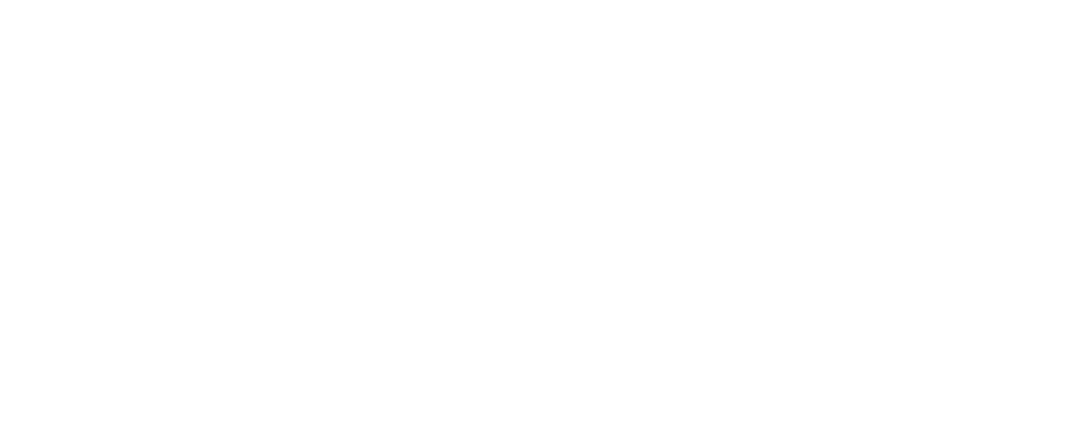
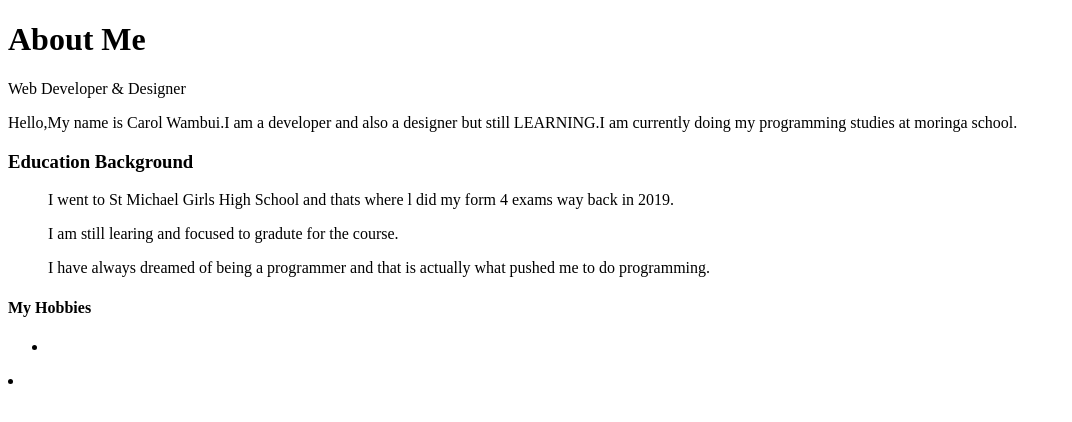
Before and after one commit to carol-wambui/MY-PORTFOLIO, a plain HTML site: page aboutme.html in a window 1280 px wide. Shown: the whole page, without its empty margins (0-1072 px from the left). Drawn offline with Linux system fonts and the light colour scheme.

Commit message:
modified links

```diff
--- a/aboutme.html
+++ b/aboutme.html
@@ -0,0 +1,33 @@
+<!DOCTYPE html>
+<html lang="en">
+<head>
+    <meta charset="UTF-8">
+    <meta name="viewport" content="width=device-width, initial-scale=1.0">
+    <title>ABOUT ME</title>
+</head>
+<body>
+<h1>About Me</h1>
+<p>Web Developer & Designer</p>
+<p>Hello,My name is Carol Wambui.I am a developer and also
+     a designer but still LEARNING.I am currently doing my programming studies at moringa school.</p>
+     <h3>Education Background</h3>
+     <p>
+         <ol>
+     <p>I went to St Michael Girls High School and thats where l did my form 4 exams way back in 2019.</p>
+     <p>I am still learing and focused to gradute for the course.</p>
+     <p>I have always dreamed of being a programmer and that is actually what pushed me to do programming.</p>
+     </ol>
+     </p>
+     <h4>My Hobbies</h4>
+     <p>
+         <nav>
+             <ul>
+               <li></li>
+             </ul>
+
+         </nav>
+         <li></li>
+     </p>
+
+</body>
+</html>
--- a/css/aboutme.css
+++ b/css/aboutme.css
@@ -0,0 +1,25 @@
+
+}
+ul {
+    list-style-type: none;
+    margin: 0;
+    padding: 0;
+    overflow: hidden;
+    background-color: #333;
+}
+
+li {
+    float: left;
+}
+
+li a {
+    display: block;
+    color: white;
+    text-align: left;
+    padding: 14px 16px;
+    text-decoration: none;
+}
+
+li a:hover {
+    background-color: #111;
+}
--- a/css/projects.css
+++ b/css/projects.css
@@ -0,0 +1,25 @@
+
+}
+ul {
+    list-style-type: none;
+    margin: 0;
+    padding: 0;
+    overflow: hidden;
+    background-color: #333;
+}
+
+li {
+    float: left;
+}
+
+li a {
+    display: block;
+    color: white;
+    text-align: left;
+    padding: 14px 16px;
+    text-decoration: none;
+}
+
+li a:hover {
+    background-color: #111;
+}
--- a/css/styles.css
+++ b/css/styles.css
@@ -8,6 +8,38 @@ h1{
     justify-content: space-around;
 
 
+}
+ul {
+    list-style-type: none;
+    margin: 0;
+    padding: 0;
+    overflow: hidden;
+    /* background-color: #333; */
+}
+
+li {
+    float: left;
+}
+
+li a {
+    display: block;
+    color: white;
+    text-align: left;
+    padding: 14px 16px;
+    text-decoration: none;
+}
+
+li a:hover {
+    background-color: #111;
+}
+.wambo nav ul li{
+    display: block;
+    float: left;
+    background-color:purple;
+    color: white;
+    text-align: left;
+    padding: 14px 16px;
+    text-decoration: none;
 }
 #water{
     background-color:pink;
--- a/index.html
+++ b/index.html
@@ -4,9 +4,9 @@
     <meta charset="UTF-8">
     <meta name="viewport" content="width=device-width, initial-scale=1.0">
     <title>MY_PORTFOLIO</title>
-    <link rel="stylesheet" href="/css/styles.css">
-    <link rel="stylesheet" href="/css/aboutme.css">
-    <link rel="stylesheet" href="/css/projects.css">
+    <link rel="stylesheet" href="css/styles.css">
+    <link rel="stylesheet" href="css/aboutme.css">
+    <link rel="stylesheet" href="css/projects.css">
 </head>
 <body>
     <div id="water">
@@ -22,20 +22,22 @@
         </nav>
        </div>
        <div class="img">
-       <img src="/images/IMG-20200824-WA0007.jpg" width="260px">
+       <img src="images/IMG-20200824-WA0007.jpg" width="260px">
        </div>
         <p>HELLO THERE!</p>
         <P>I'm Carol Wambui from moringa school currectly studying web diveloper course.<br>If you want to  know more about me visit my about me page above through clicking the<br> about me button to get more information about my life style .Also visit my project  page <br>to know alot about my progresing my daily routine duties.if intersted you can visi my social<br>< media account to get intouch with me  or contact mevia my phone numbers.</P>
         <p>Thanks for visiting my wed page feel appriciated and have a blessed day</p>
     </div>
     <footer>
+        <div class="wambo">
             <nav>
                 <ul>
                     <li>contacts:0734353554</li>
                     <li>Gmail:carolwambui@moringa.com</li>
-                <li>Inta@cashykapreaty</li>
+                    <li>Insta@cashykapreaty</li>
                 </ul>
             </nav>
+        </div>
     </footer>
 </body>
 </html>
```
Lines whose indentation alone changed are shown as unchanged.
